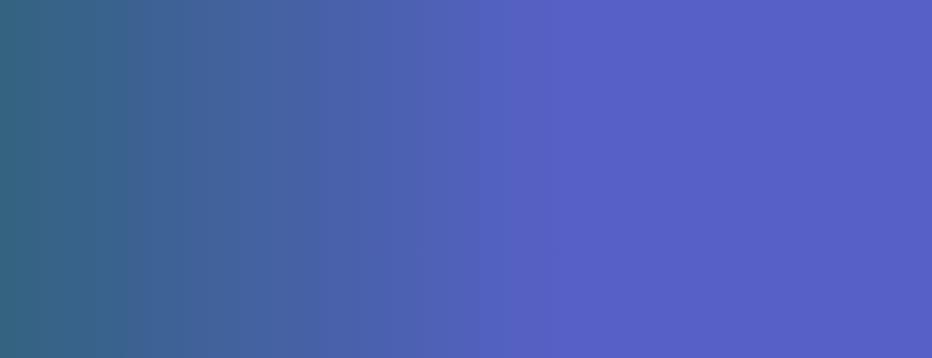
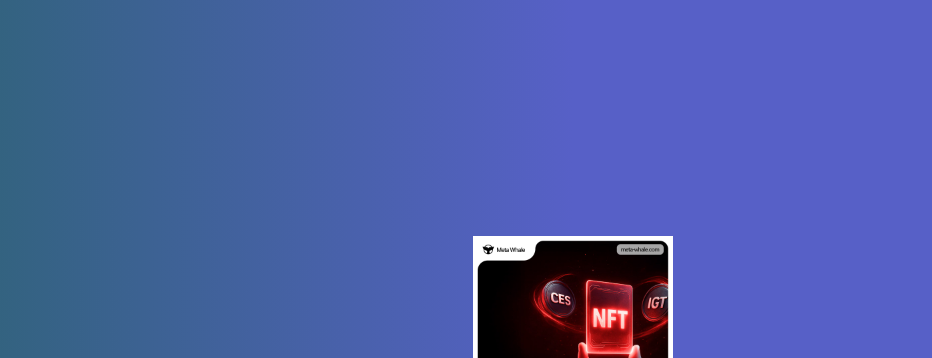
Before and after one commit to Ariyibi-Baseet/todolista, a plain HTML site: page index.html in a window 1280 px wide. Shown: the top 358 px of the page, without its empty margins (67-999 px from the left). Drawn offline with Linux system fonts and the light colour scheme.

Commit message:
add image and asset folder

```diff
--- a/index.html
+++ b/index.html
@@ -17,6 +17,9 @@
         justify-content: center;
         flex-direction: column;
         font-family: sans-serif;
+      }
+      img {
+        width: 200px;
       }
       h1 {
         font-size: 40px;
@@ -42,6 +45,7 @@
     </style>
   </head>
   <body>
+    <img src="./asset/image/nft.jpg" alt="" />
     <h1>PHA First Website Deployment 😎</h1>
     <button>Go to Google</button>
   </body>
```
Also changed, not shown: asset/css/style.css (added), asset/image/nft.jpg (added).
